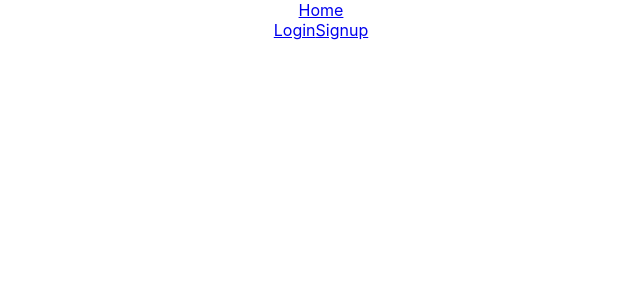
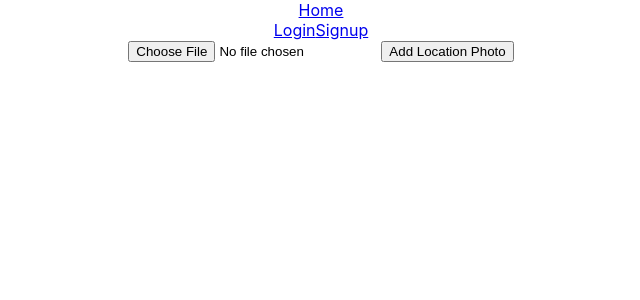
Before and after one commit to tara-fenton/explore-more, a React (Create React App) app: page /addLocationPhoto/1 in a window 1280 px wide. Shown: the top 300 px of the page, without its empty margins (319-959 px from the left). Built offline with nearby package versions, Linux system fonts and the light colour scheme; no server answers.

Commit message:
aws photo model - create with  fakepath

```diff
--- a/package.json
+++ b/package.json
@@ -6,6 +6,7 @@
     "@testing-library/jest-dom": "^4.2.4",
     "@testing-library/react": "^9.5.0",
     "@testing-library/user-event": "^7.2.1",
+    "aws-sdk": "^2.771.0",
     "bcrypt": "^5.0.0",
     "dotenv": "^8.2.0",
     "jsonwebtoken": "^8.5.1",
@@ -15,7 +16,8 @@
     "react-dom": "^16.13.1",
     "react-router-dom": "^5.2.0",
     "react-scripts": "3.4.3",
-    "serve-favicon": "^2.5.0"
+    "serve-favicon": "^2.5.0",
+    "uuid": "^8.3.1"
   },
   "scripts": {
     "start": "react-scripts start",
--- a/routes/api/locations.js
+++ b/routes/api/locations.js
@@ -1,6 +1,7 @@
 const express = require("express");
 const router = express.Router();
 const locationsCtrl = require("../../controllers/locations");
+const photosCtrl = require("../../controllers/photos");
 
 /*---------- Public Routes ----------*/
 router.get("/", locationsCtrl.index);
@@ -8,6 +9,8 @@ router.post("/", locationsCtrl.create);
 router.delete("/:id", locationsCtrl.delete);
 router.put("/:id", locationsCtrl.update);
 
+router.post("/photos", photosCtrl.create);
+
 /*---------- Protected Routes ----------*/
 
 module.exports = router;
--- a/src/App.js
+++ b/src/App.js
@@ -10,6 +10,8 @@ import Locations from "./pages/Locations/Locations";
 import AddLocation from "./pages/AddLocation/AddLocation";
 import EditLocation from "./pages/EditLocation/EditLocation";
 import * as locationAPI from "./services/locations-api";
+import * as photoAPI from "./services/photos-api";
+import AddLocationPhoto from "./pages/AddLocationPhoto/AddLocationPhoto";
 
 class App extends Component {
 	state = {
@@ -55,6 +57,18 @@ class App extends Component {
 			// This cb function runs after state is updated
 			() => this.props.history.push("/locations")
 		);
+	};
+	handleAddLocationPhoto = async (newLocationPhotoData) => {
+		console.log("oh hey ad a photooooo");
+		newLocationPhotoData.user = this.state.user;
+		const newLocationPhoto = await photoAPI.create(newLocationPhotoData);
+		// this.setState(
+		// 	(state) => ({
+		// 		locations: [...state.locations, newLocation],
+		// 	}),
+		// 	// Using cb to wait for state to update before rerouting
+		// 	() => this.props.history.push("/locations")
+		// );
 	};
 
 	handleLogout = () => {
@@ -127,6 +141,18 @@ class App extends Component {
 							/>
 						)}
 					/>
+					<Route
+						exact
+						path="/addLocationPhoto/:id"
+						render={({ history, ...props }) => (
+							<AddLocationPhoto
+								{...props}
+								locations={this.state.locations}
+								handleAddLocationPhoto={this.handleAddLocationPhoto}
+								history={history}
+							/>
+						)}
+					/>
 				</Switch>
 			</div>
 		);
--- a/src/components/LocationListItem/LocationListItem.jsx
+++ b/src/components/LocationListItem/LocationListItem.jsx
@@ -2,7 +2,11 @@ import React from "react";
 import { Link } from "react-router-dom";
 // import './LocationListItem.css';
 
-function LocationListItem({ location, handleDeleteLocation }) {
+function LocationListItem({
+	location,
+	handleDeleteLocation,
+	handleAddLocationPhoto,
+}) {
 	return (
 		<div>
 			<div>
@@ -18,15 +22,16 @@ function LocationListItem({ location, handleDeleteLocation }) {
 			<div>
 				<Link
 					to={{
-						pathname: "/photos",
+						pathname: `/addLocationPhoto/${location._id}`,
 						state: { location },
+						handleAddLocationPhoto: handleAddLocationPhoto(location._id),
 					}}>
 					Photos
 				</Link>
 				<Link
 					// className="btn btn-xs btn-info"
 					to={{
-						pathname: `/editLocation/${location.id}`,
+						pathname: `/editLocation/${location._id}`,
 						state: { location },
 					}}>
 					EDIT
--- a/src/pages/AddLocation/AddLocation.jsx
+++ b/src/pages/AddLocation/AddLocation.jsx
@@ -1,29 +1,32 @@
-import React, {Component} from 'react';
+import React, { Component } from "react";
 
 class AddLocationPage extends Component {
 	state = {
 		invalidForm: true,
 		formData: {
-      name: '',
-      description: '',
-      lat: '',
-      lng: '',
-      notes: '',
-    }
+			name: "",
+			description: "",
+			lat: "",
+			lng: "",
+			notes: "",
+		},
 	};
 
 	formRef = React.createRef();
 
-  handleSubmit = e => {
+	handleSubmit = (e) => {
 		e.preventDefault();
 		this.props.handleAddLocation(this.state.formData);
 	};
 
-  handleChange = e => {
-    const formData = {...this.state.formData, [e.target.name]: e.target.value};
+	handleChange = (e) => {
+		const formData = {
+			...this.state.formData,
+			[e.target.name]: e.target.value,
+		};
 		this.setState({
 			formData,
-      invalidForm: !this.formRef.current.checkValidity()
+			invalidForm: !this.formRef.current.checkValidity(),
 		});
 	};
 
@@ -31,7 +34,10 @@ class AddLocationPage extends Component {
 		return (
 			<>
 				<h1>Add Location</h1>
-        <form ref={this.formRef} autoComplete="off" onSubmit={this.handleSubmit}>
+				<form
+					ref={this.formRef}
+					autoComplete="off"
+					onSubmit={this.handleSubmit}>
 					<div className="form-group">
 						<label>Name (required)</label>
 						<input
@@ -82,8 +88,7 @@ class AddLocationPage extends Component {
 					<button
 						type="submit"
 						className="btn"
-            disabled={this.state.invalidForm}
-          >
+						disabled={this.state.invalidForm}>
 						ADD LOCATION
 					</button>
 				</form>
--- /dev/null
+++ b/src/pages/AddLocationPhoto/AddLocationPhoto.jsx
@@ -0,0 +1,40 @@
+import React, { Component } from "react";
+// import { Link } from "react-router-dom";
+
+class AddLocationPhoto extends Component {
+	state = {
+		invalidForm: false,
+		// Refer to LocationListItem to see how Location is being passed via the <Link>
+		formData: {
+			url: "",
+		},
+	};
+
+	formRef = React.createRef();
+	handleSubmit = (e) => {
+		e.preventDefault();
+		this.props.handleAddLocationPhoto(this.state.formData);
+	};
+	handleChange = (e) => {
+		const formData = {
+			...this.state.formData,
+			[e.target.name]: e.target.value,
+		};
+		this.setState({
+			formData,
+			invalidForm: !this.formRef.current.checkValidity(),
+		});
+	};
+	render() {
+		return (
+			<form ref={this.formRef} autoComplete="off" onSubmit={this.handleSubmit}>
+				<input type="file" name="url" onChange={this.handleChange} />
+				<button type="submit">
+					{/* <button type="submit" className="btn" disabled={this.state.invalidForm}> */}
+					Add Location Photo
+				</button>
+			</form>
+		);
+	}
+}
+export default AddLocationPhoto;
--- /dev/null
+++ b/src/services/photos-api.js
@@ -0,0 +1,27 @@
+const BASE_URL = "/api/locations/photos";
+
+// export function getAll() {
+// 	return fetch(BASE_URL).then((res) => res.json());
+// }
+
+export function create(location) {
+	return fetch(BASE_URL, {
+		method: "POST",
+		headers: { "content-type": "application/json" },
+		body: JSON.stringify(location),
+	}).then((res) => res.json());
+}
+
+// export function update(pup) {
+// 	return fetch(`${BASE_URL}/${pup._id}`, {
+// 		method: "PUT",
+// 		headers: { "content-type": "application/json" },
+// 		body: JSON.stringify(pup),
+// 	}).then((res) => res.json());
+// }
+
+// export function deleteOne(id) {
+// 	return fetch(`${BASE_URL}/${id}`, {
+// 		method: "DELETE",
+// 	}).then((res) => res.json());
+// }
```
Also changed, not shown: controllers/photos.js (added, +39 -0 lines), models/photo.js (added, +16 -0 lines), 2 other files (tests, documents, lock files or other folders). Lines whose indentation alone changed are shown as unchanged.
